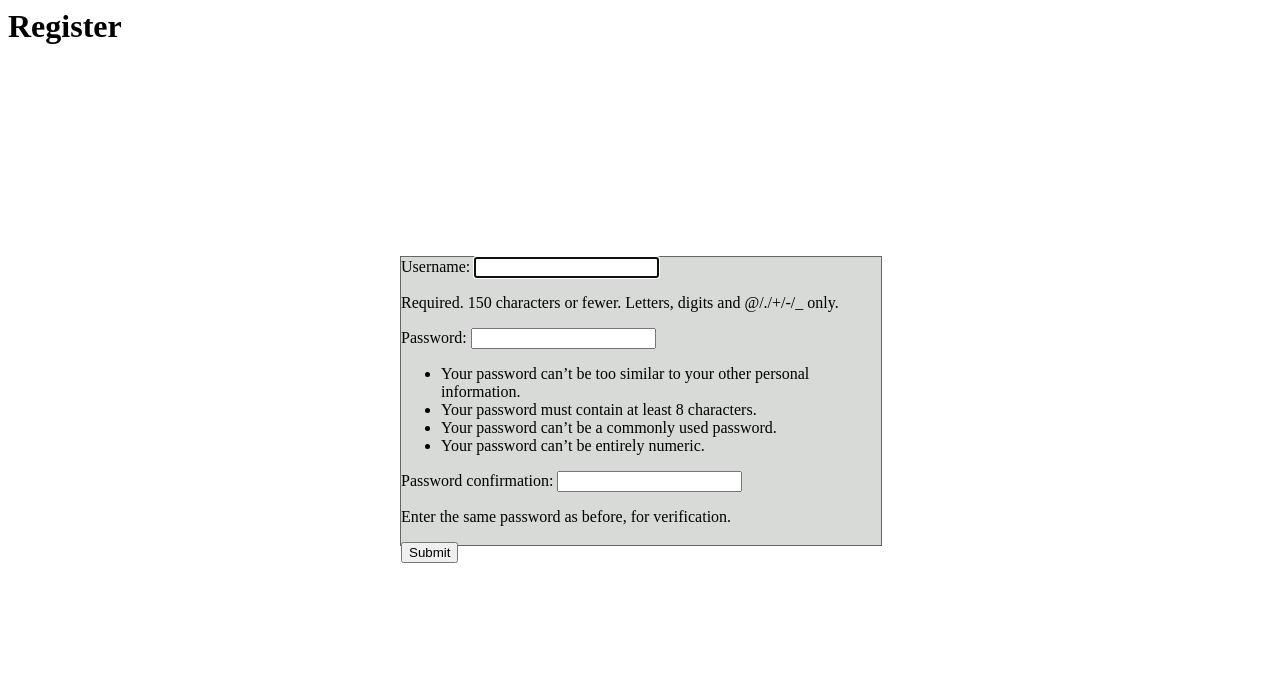
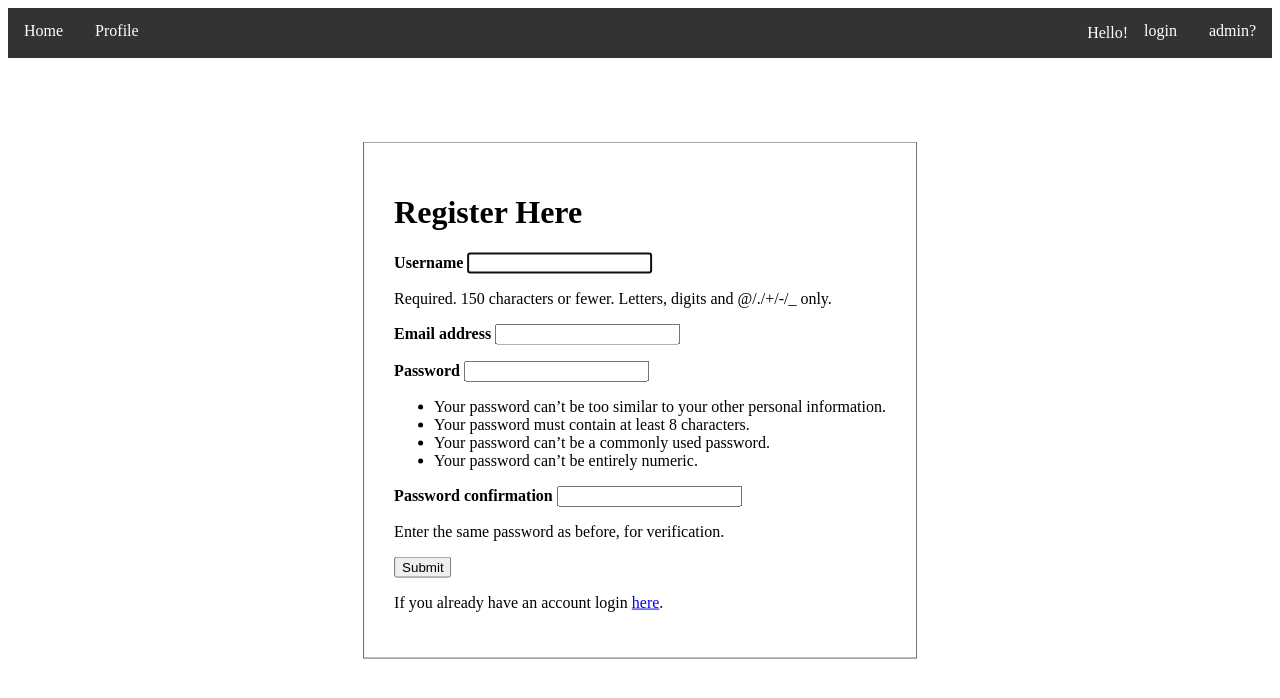
Before and after one commit to shashank-k-y/PosterManagement, a Django app: page /accounts/signup/ in a window 1280 px wide. Shown: the top 698 px of the page. Run offline with Django 4.2, Linux system fonts and the light colour scheme.

Commit message:
feat: user authentication

```diff
--- a/PosterManagement/urls.py
+++ b/PosterManagement/urls.py
@@ -16,7 +16,10 @@ Including another URLconf
 from django.contrib import admin
 from django.urls import path, include
 
+from users import views
+
 urlpatterns = [
     path('admin/', admin.site.urls),
-    path('accounts/', include('users.urls'), name="home")
+    path('home/', views.index, name="home"),
+    path('accounts/', include('users.urls'), name="accounts")
 ]
--- /dev/null
+++ b/users/forms.py
@@ -0,0 +1,14 @@
+from django.contrib.auth.forms import UserCreationForm
+from django.contrib.auth.models import User
+from django import forms
+
+
+class CreateUserForm(UserCreationForm):
+    class Meta:
+        model = User
+        fields = ["username", "email", "password1", "password2"]
+
+
+class LoginForm(forms.Form):
+    username = forms.CharField(max_length=150)
+    password = forms.CharField(max_length=50, widget=forms.PasswordInput)
--- /dev/null
+++ b/users/templates/users/base.html
@@ -0,0 +1,72 @@
+{% load static %}
+<!DOCTYPE html>
+<html>
+<head>
+<style>
+#ul1 {
+  list-style-type: none;
+  margin: 0;
+  padding: 0;
+  overflow: hidden;
+  background-color: #333;
+}
+
+#li1 {
+  float: left;
+  align-content: center;
+}
+
+#li-right {
+  float: right;
+}
+
+li a {
+  display: block;
+  color: white;
+  text-align: center;
+  padding: 14px 16px;
+  text-decoration: none;
+}
+
+li a:hover {
+  background-color: #111;
+}
+
+div{
+    top: 50%;
+    left: 50%;
+    /* width: 30em;
+    height: 18em; */
+    padding: 30px;
+    transform: translate(-50%, -50%);
+    border: 1px solid #666;
+    position: fixed;
+}
+
+#message-info{
+    color: rgb(248, 35, 89);
+}
+
+#message-success{
+    color: green;
+}
+</style>
+</head>
+<body>
+
+<ul id="ul1">
+  <li id="li1"><a class="active" href="{% url 'home'  %}">Home</a></li>
+  <li id="li1"><a href="{% url 'home'  %}">Profile</a></li>
+  <li id="li-right"><a href="{% url 'staff'  %}">admin?</a></li>
+  {% if request.user.is_authenticated %}
+    <li id="li-right"><a href="{% url 'logout'  %}">logout</a></li>
+    <li id="li-right"><p style="color: white;">Hello {{request.user}}!</p></li>
+  {% else %}
+    <li id="li-right"><a href="{% url 'login'  %}">login</a></li>
+    <li id="li-right"><p style="color: white;">Hello!</p></li>
+  {% endif %}
+
+</ul>
+{% block body-block %} {% endblock %}
+</body>
+</html>
--- a/users/templates/users/index.html
+++ b/users/templates/users/index.html
@@ -1,3 +1,7 @@
+{% extends 'users/base.html' %}
+
+{% block body-block %}
+<div>
     <h1>{{ greetings }}</h1>
     {% if strings %}
         <ul>
@@ -8,3 +12,5 @@
     {% else %}
         <p>No polls are available.</p>
     {% endif %}
+</div>
+{% endblock %}
--- a/users/templates/users/register.html
+++ b/users/templates/users/register.html
@@ -1,30 +1,22 @@
-{% load static %}
+{% extends 'users/base.html' %}
 <style>
-div{
-    top: 50%;
-    left: 50%;
-    width: 30em;
-    height: 18em;
-    margin-top: -9em;
-    margin-left: -15em;
-    border: 1px solid #666;
-    background-color: #d7dad6;
-    position: fixed;
-  }
+
 </style>
-
-<h1>Register</h1>
+{% block body-block %}
 <div>
 <form method="POST" action="">
+    <h1>Register Here</h1>
     {% csrf_token %}
     {% for field in form %}
-            {{ field.errors }}
-            {{ field.label_tag }} {{ field }}
+            <p>{{ field.errors }}</p>
+            <p style="font-weight: bold;">{{ field.label }} {{ field }}</p>
             {% if field.help_text %}
-                <p class="help">{{ field.help_text|safe }}</p>
+                <p>{{ field.help_text|safe }}</p>
             {% endif %}
     {% endfor %}
 
     <input type="submit" name="Create User" value="Submit">
+    <p>If you already have an account login <a href="{% url 'login'  %}">here</a>.</p>
 </form>
 </div>
+{% endblock %}
--- a/users/urls.py
+++ b/users/urls.py
@@ -1,8 +1,12 @@
 from django.urls import path
+from django.views.generic.base import RedirectView
 
 from users import views
 
 urlpatterns = [
-    path('home/', views.index, name='home'),
-    path('signup/', views.register, name='signup')
+    # path('home/', views.index, name='home'),
+    path('signup/', views.register, name='signup'),
+    path('login/', views.login_page, name='login'),
+    path('logout/', views.logout_request, name="logout"),
+    path('staff/', RedirectView.as_view(url='/admin'), name='staff')
 ]
--- a/users/views.py
+++ b/users/views.py
@@ -1,12 +1,16 @@
-from django.shortcuts import render
+from django.shortcuts import render, redirect
 from django.http import HttpResponse
 from django.template import loader
+from django.contrib import messages
+from django.contrib.auth import login, logout, authenticate
+from django.contrib.auth.decorators import login_required
 
-from django.contrib.auth.forms import UserCreationForm
+from users import forms
 
 
 # Create your views here.
 
+@login_required(login_url='accounts/login')
 def index(request):
     template = loader.get_template('users/index.html')
     context = {
@@ -17,15 +21,51 @@ def index(request):
 
 
 def register(request):
-    form = UserCreationForm()
+    if request.user.is_authenticated:
+        return redirect('home')
+    form = forms.CreateUserForm()
 
     if request.method == "POST":
-        form = UserCreationForm(request.POST)
+        form = forms.CreateUserForm(request.POST)
         if form.is_valid():
             form.save()
-            return HttpResponse("successfully logged in!")
+            username = form.cleaned_data.get('username')
+            messages.success(
+                request=request,
+                message=f"account created successfully for {username} !"
+            )
+            return redirect('login')
 
     context = {
         'form': form
     }
     return render(request, 'users/register.html', context=context)
+
+
+def login_page(request):
+    form = forms.LoginForm()
+
+    if request.method == "POST":
+        form = forms.LoginForm(request.POST)
+        if form.is_valid():
+            data = form.cleaned_data
+            username = data.get("username")
+            password = data.get("password")
+            user = authenticate(username=username, password=password)
+            if user is not None:
+                login(request, user=user)
+                return redirect('home')
+            else:
+                messages.info(
+                    request, "Username or passsword is incorrect!"
+                )
+
+    context = {
+        "form": form
+    }
+    return render(request, 'users/login_page.html', context=context)
+
+
+def logout_request(request):
+    logout(request)
+    return redirect('login')
```
Also changed, not shown: users/templates/users/login_page.html (added, +26 -0 lines). Lines whose indentation alone changed are shown as unchanged.
